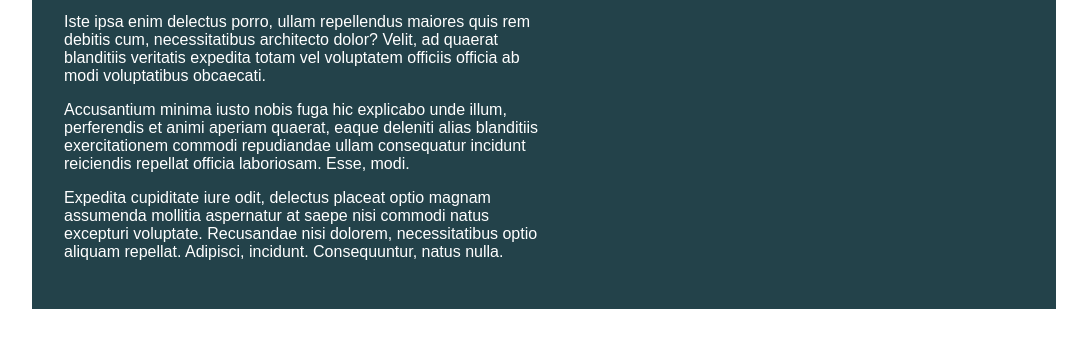
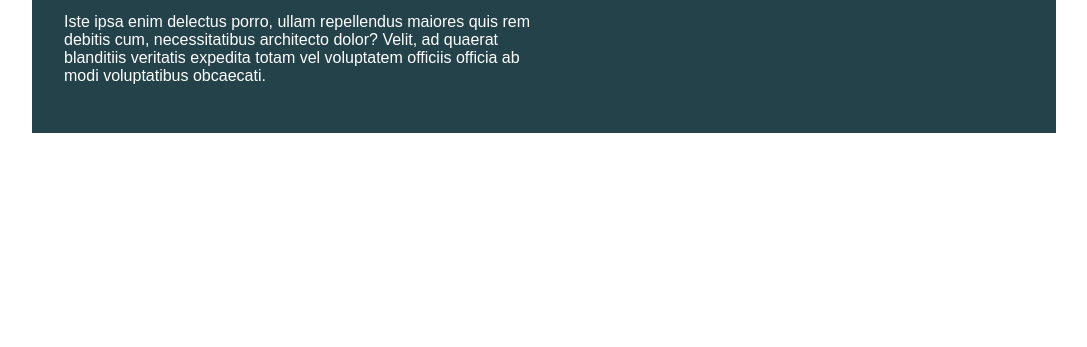
Before and after one commit to SandeepUrankar/CRL, a plain HTML site: page Day-1/challenge01/index.html in a window 1280 px wide. Shown: the part 187-534 px from the top of the page, without its empty margins (96-1183 px from the left). Drawn offline with Linux system fonts and the light colour scheme.

Commit message:
Modified index.html

```diff
--- a/Day-1/challenge01/index.html
+++ b/Day-1/challenge01/index.html
@@ -19,12 +19,6 @@
             <p>Iste ipsa enim delectus porro, ullam repellendus maiores quis rem debitis cum, necessitatibus architecto
                 dolor? Velit, ad quaerat blanditiis veritatis expedita totam vel voluptatem officiis officia ab modi
                 voluptatibus obcaecati.</p>
-            <p>Accusantium minima iusto nobis fuga hic explicabo unde illum, perferendis et animi aperiam quaerat, eaque
-                deleniti alias blanditiis exercitationem commodi repudiandae ullam consequatur incidunt reiciendis
-                repellat officia laboriosam. Esse, modi.</p>
-            <p>Expedita cupiditate iure odit, delectus placeat optio magnam assumenda mollitia aspernatur at saepe nisi
-                commodi natus excepturi voluptate. Recusandae nisi dolorem, necessitatibus optio aliquam repellat.
-                Adipisci, incidunt. Consequuntur, natus nulla.</p>
         </div>
     </div>
 </body>
```
